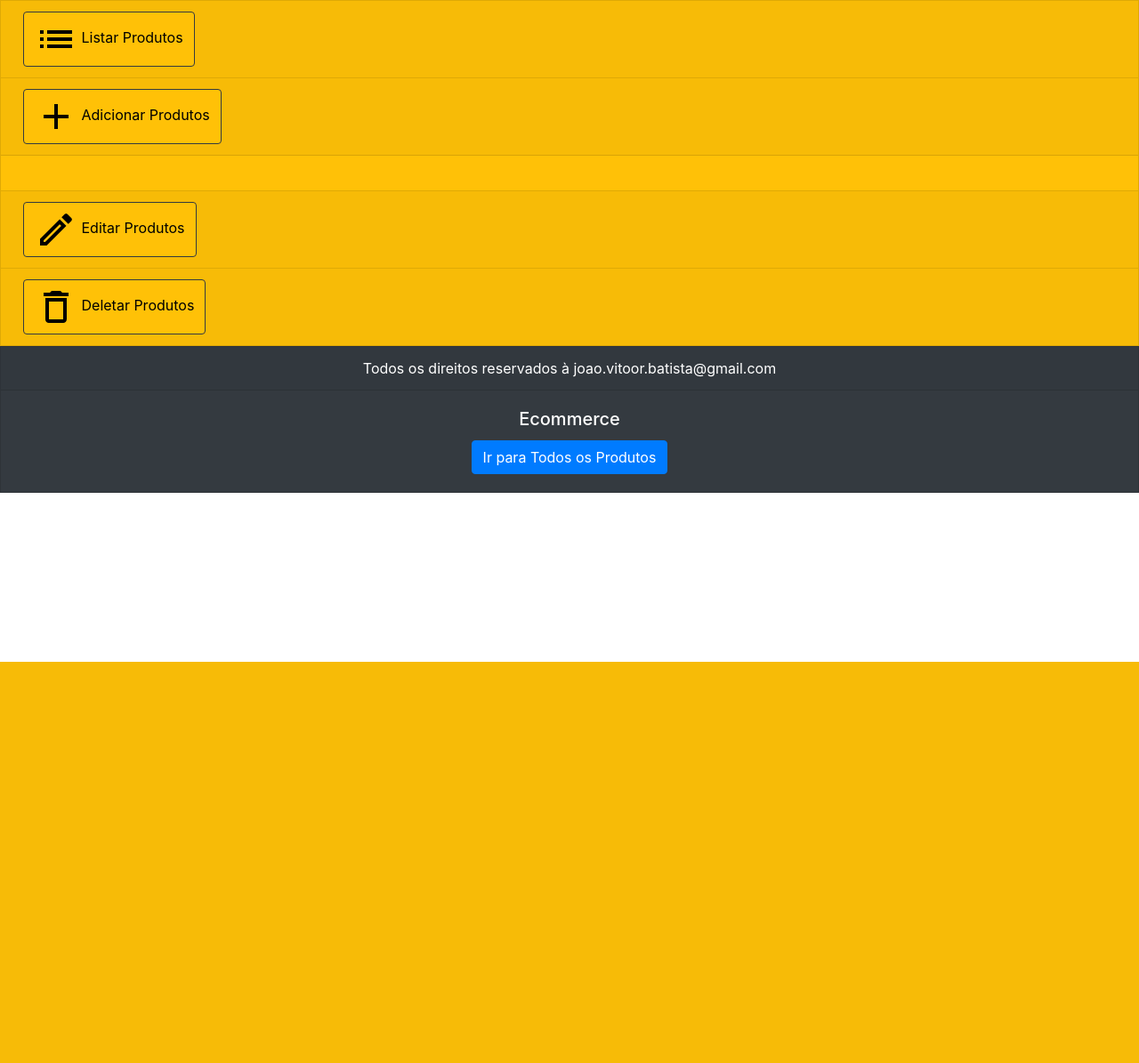
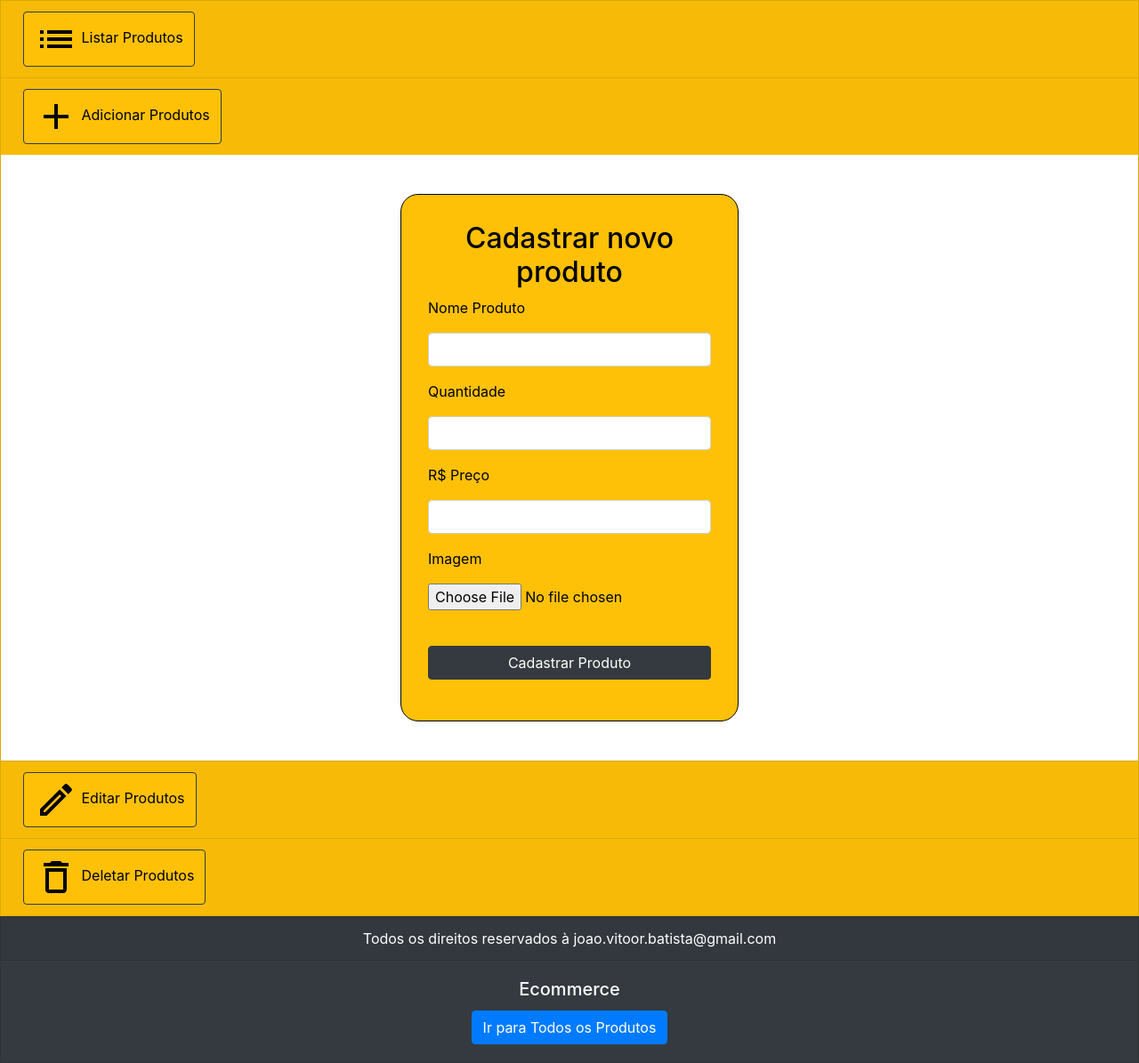
Before and after one commit to jvbnascimento/ecommerce, a Flask app: template app/templates/gerenciar_estoque.html in a window 1280 px wide, after a click on "Adicionar Produtos". Shown: the part 56-1251 px from the top of the page at 89% size. Before the commit the page ends 800 px from the top, so only its background shows below. Run offline with Flask 2, Linux system fonts and the light colour scheme; the template is opened without the code that fills it: values that come from a table or form of the project are taken from there, others are empty; parts of the project's set-up code (start-up, migrations or seed data) failed here and were passed over; some libraries are stand-ins or nearby versions.

Commit message:
melhorando cadastro produto

```diff
--- a/app/controllers/forms.py
+++ b/app/controllers/forms.py
@@ -1,6 +1,7 @@
 from flask_wtf import FlaskForm
-from wtforms import StringField, PasswordField, BooleanField, SubmitField
+from wtforms import StringField, PasswordField, BooleanField, SubmitField, FileField
 from wtforms.validators import ValidationError, DataRequired, Email, EqualTo
+from flask_wtf.file import FileRequired, FileAllowed
 
 from app.models.usuario import Usuario
 
@@ -27,3 +28,5 @@ class CadastroProdutoForm(FlaskForm):
     descricao = StringField('Nome Produto', validators=[DataRequired()])
     quantidade = StringField('Quantidade', validators=[DataRequired()])
     preco = StringField('R$ Preço', validators=[DataRequired()])
+    imagem = FileField(validators=[FileRequired(), FileAllowed(['jpg', 'png'], 'Somente imagens!')])
+    cadastrar = SubmitField('Cadastrar Produto')
--- a/app/templates/gerenciar_estoque.html
+++ b/app/templates/gerenciar_estoque.html
@@ -1,49 +1,6 @@
 {% extends "modelo_html.html" %}
 
 {% block content %}
-<!-- <nav class="navbar navbar-expand-lg navbar-secondary bg-warning">
-	<div class="mx-auto d-sm-flex d-block flex-sm-nowrap">
-		<div class="accordion" id="accordionExample">
-			<button class="btn btn-dark bg-warning espaco-externo" data-toggle="collapse"
-				data-target="#lista-produtos" aria-expanded="true" aria-controls="lista-produtos">
-				<img src="../static/img/outline_list_black_24dp.png" class="align-self-center" alt="Listar Produtos"
-					title="Listar Produtos" />
-			</button>
-
-			<button class="btn btn-dark bg-warning collapsed espaco-externo" data-toggle="collapse"
-				data-target="#form-adicionar-produto" aria-expanded="false" aria-controls="form-adicionar-produto">
-				<img src="../static/img/outline_add_black_24dp.png" class="align-self-center" alt="Adicionar Produto"
-					title="Adicionar Produto" />
-			</button>
-
-			<button class="btn btn-dark bg-warning collapsed espaco-externo">
-				<img src="../static/img/outline_edit_black_24dp.png" class="align-self-center" alt="Editar Produto"
-					title="Editar Produto" />
-			</button>
-
-			<button class="btn btn-dark bg-warning collapsed espaco-externo">
-				<img src="../static/img/outline_delete_black_24dp.png" class="align-self-center" alt="Deletar Produto"
-					title="Deletar Produto" />
-			</button>
-		</div>
-	</div>
-</nav> -->
-
-<!-- <div class="collapse show" id="lista-produtos" data-parent="#accordionExample">
-	<div class="card card-body">
-		Anim pariatur cliche reprehenderit, enim eiusmod high life accusamus terry richardson ad squid. Nihil anim
-		keffiyeh helvetica, craft beer labore wes anderson cred nesciunt sapiente ea proident.
-	</div>
-</div>
-
-<div class="collapse" id="form-adicionar-produto" data-parent="#accordionExample">
-	<div class="card card-body">
-		Anim pariatur cliche reprehenderit, enim eiusmod high life accusamus terry richardson ad squid. Nihil anim
-		keffiyeh helvetica, craft beer labore wes anderson cred nesciunt sapiente ea proident.
-	</div>
-</div> -->
-
-
 <div class="accordion" id="accordionExample">
 	<div class="card bg-warning sem-border-radius">
 		<div class="card-header" id="headingOne">
@@ -98,7 +55,70 @@
 		</div>
 
 		<div id="form-adicionar-produto" class="collapse" aria-labelledby="headingTwo" data-parent="#accordionExample">
-			<div class="card-body">
+			<div class="card-body fundo-branco">
+				<div class="container"><br>
+					<div class="row align-items-center justify-content-center">
+						<div class="col-md-4 bg-warning espaco-interno fonte-preta borda-preta borda-redonda">
+							<h2 class="centralizar-titulo">Cadastrar novo produto</h2>
+							<form action="" method="POST" enctype="multipart/form-data" novalidate>
+								{{ form.hidden_tag() }}
+								<div class="form-group">
+									<label for="exampleInputDescricao1">
+										{{ form.descricao.label }}</label>
+									<input type="text" class="form-control" id="exampleInputDescricao1"
+										name="descricao">
+									{% for error in form.descricao.errors %}
+									<span style="color: red;">
+										[{{ error }}]
+									</span>
+									{% endfor %}
+								</div>
+
+								<div class="form-group">
+									<label for="exampleInputQuantidade1">
+										{{ form.quantidade.label }}</label>
+									<input type="text" class="form-control" name="quantidade"
+										id="exampleInputQuantidade1">
+									{% for error in form.quantidade.errors %}
+									<span style="color: red;">
+										[{{ error }}]
+									</span>
+									{% endfor %}
+								</div>
+
+								<div class="form-group">
+									<label for="exampleInputPreco1">
+										{{ form.preco.label }}
+									</label>
+									<input type="text" class="form-control" name="preco"
+										id="exampleInputPreco1">
+									{% for error in form.preco.errors %}
+									<span style="color: red;">
+										[{{ error }}]
+									</span>
+									{% endfor %}
+								</div>
+
+								<div class="form-group">
+									<label for="exampleInputImagem1">
+										{{ form.imagem.label }}
+									</label>
+									<input type="file" class="form-control-file" name="preco"
+										id="exampleInputImagem1">
+									{% for error in form.preco.errors %}
+									<span style="color: red;">
+										[{{ error }}]
+									</span>
+									{% endfor %}
+								</div><br>
+
+								<button type="submit" name="cadastrar" class="btn btn-dark btn-block">
+									Cadastrar Produto
+								</button>
+							</form>
+						</div>
+					</div><br>
+				</div>
 			</div>
 		</div>
 	</div>
--- a/app/templates/modelo_html.html
+++ b/app/templates/modelo_html.html
@@ -52,6 +52,14 @@
 			border-radius: 10px;
 		}
 
+		.borda-preta {
+			border: #000 1px solid;
+		}
+
+		.borda-redonda {
+			border-radius: 20px;
+		}
+
 		.espaco-externo {
 			margin-left: 5px;
 			margin-right: 5px;
@@ -94,7 +102,7 @@
 
 			<!-- ====================================================================================================== -->
 			<!-- FAZER LOGIN -->
-			{% if url.startswith('') or url.startswith('user') or url.startswith('index') %}
+			{% if url == '' or url.startswith('user') or url.startswith('index') %}
 			<div class="dropdown">
 				<a class="btn btn-primary dropdown-toggle" href="#" role="button" id="dropdownMenuLink"
 					data-toggle="dropdown" aria-haspopup="true" aria-expanded="false">
```
Also changed, not shown: app/controllers/routes.py (+5 -3 lines), migrations/versions/7c672656dc99_importando_tabelas.py (renamed from migrations/versions/ba4d05922f7e_ajustando_tabela_categoria_e_criando_.py, +4 -4 lines).
